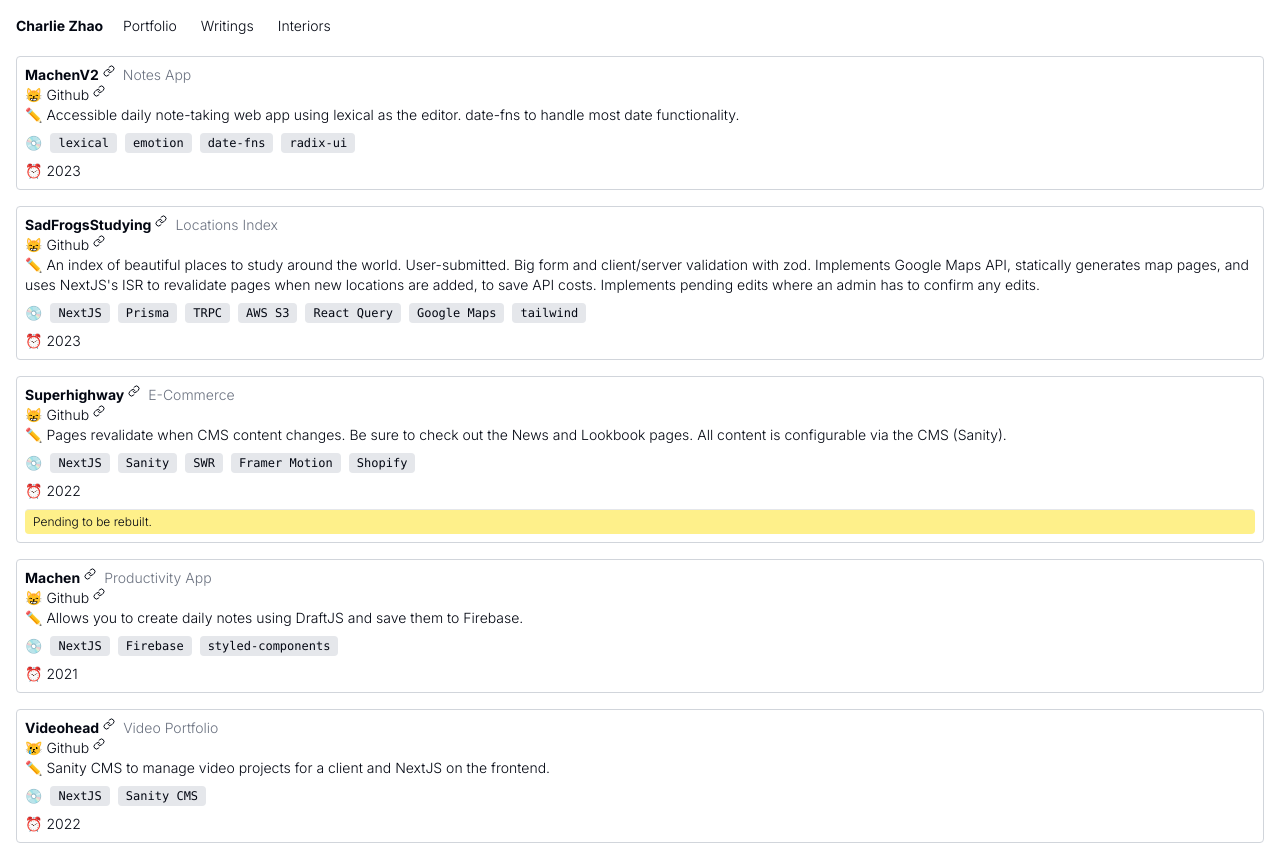
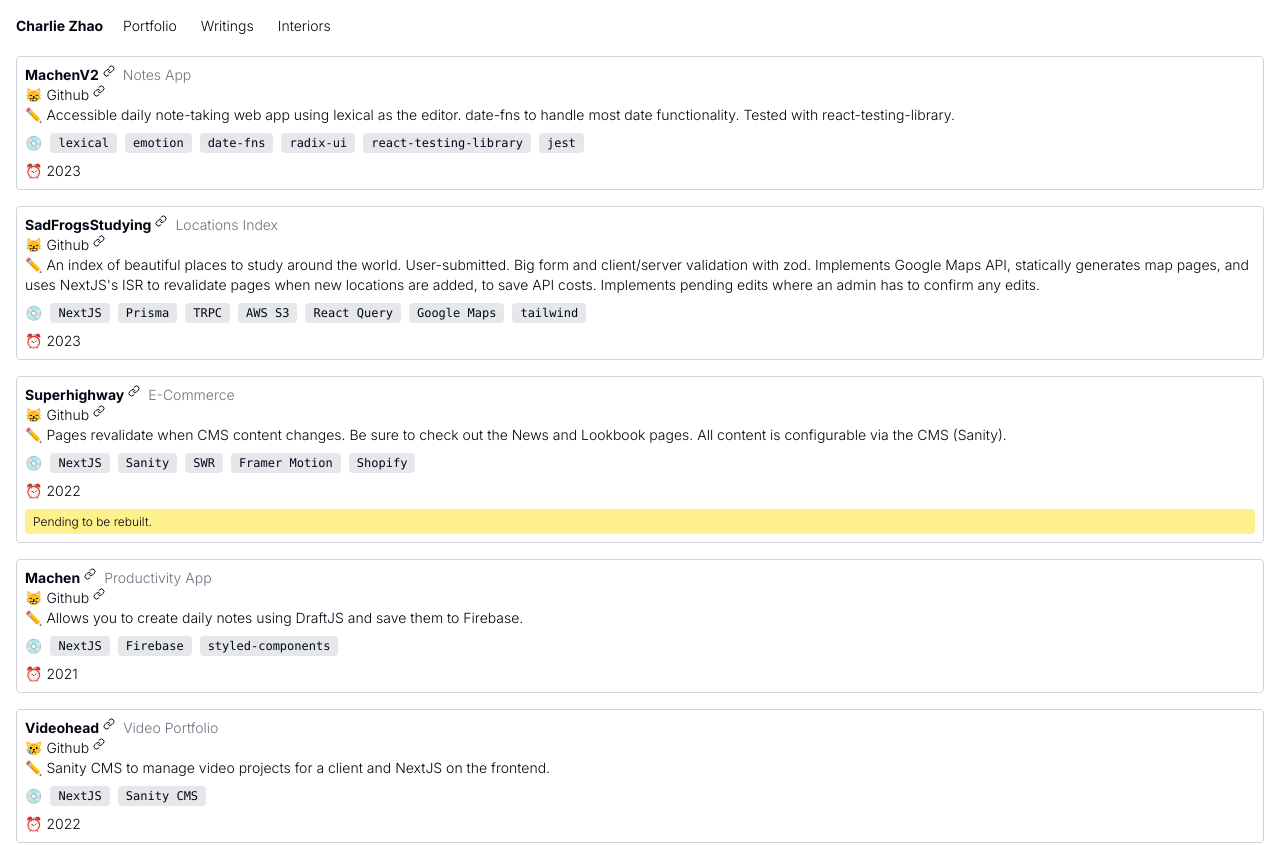
Before and after one commit to skatingincentralpark/portfolio-v2, a Next.js app: page /portfolio in a window 1280 px wide. Shown: the top 845 px of the page. Built offline with nearby package versions, Linux system fonts and the light colour scheme.

Commit message:
Update portfolio - machenv2

```diff
--- a/src/app/portfolio/page.tsx
+++ b/src/app/portfolio/page.tsx
@@ -95,8 +95,15 @@ const projects: {
     title: "MachenV2",
     category: "Notes App",
     description:
-      "Accessible daily note-taking web app using lexical as the editor. date-fns to handle most date functionality.",
-    technologies: ["lexical", "emotion", "date-fns", "radix-ui"],
+      "Accessible daily note-taking web app using lexical as the editor. date-fns to handle most date functionality.  Tested with react-testing-library.",
+    technologies: [
+      "lexical",
+      "emotion",
+      "date-fns",
+      "radix-ui",
+      "react-testing-library",
+      "jest",
+    ],
     image: "",
     url: "https://machen-v2.vercel.app/",
     year: 2023,
```
